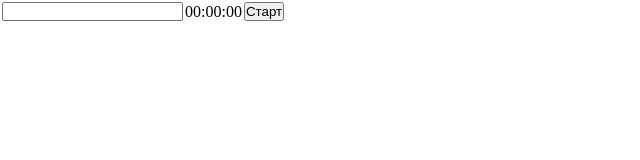
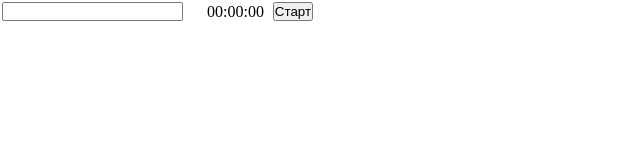
Before and after one commit to nailkhasipov/timelog, a plain HTML site: page index.html in a window 1280 px wide. Shown: the whole page, without its empty margins (0-640 px from the left). Drawn offline with Linux system fonts and the light colour scheme.

Commit message:
table width

```diff
--- a/index.html
+++ b/index.html
@@ -14,7 +14,7 @@
   </style>
 </head>
 <body>
-  <table id="table">
+  <table width="320px" id="table">
     <tr>
       <td>
         <input type="text" id='input'>
```
